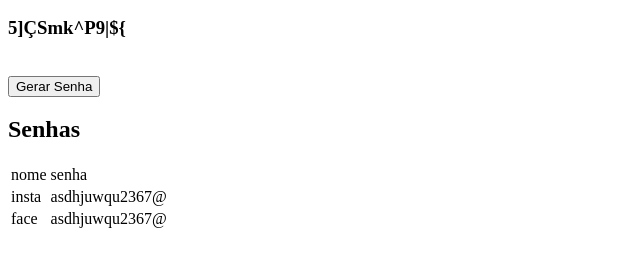
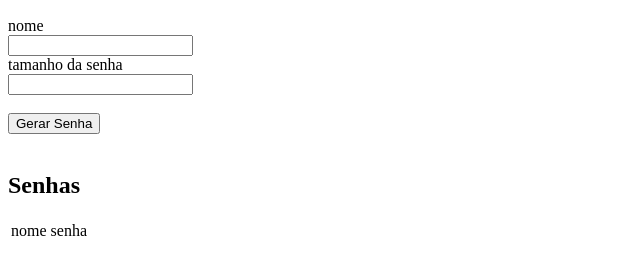
Before and after one commit to wwpedro/GeradorDeSenhas, a plain HTML site: page index.html in a window 1280 px wide. Both pictures are taken after a click on the button "Gerar Senha". Shown: the part 50-324 px from the top of the page, without its empty margins (0-640 px from the left). Drawn offline with Linux system fonts and the light colour scheme.

Commit message:
senha sendo gerada e adiconada na tabela

```diff
--- a/index.html
+++ b/index.html
@@ -9,31 +9,32 @@
     <Section>
         <div>
             <h1>Gerador de Senhas</h1>
-                <!--<label>nome</label><br>
+            <form>
+                <label for="nome">nome</label><br>
                 <input type="text" name="nome" id="nome"><br>
-                <label>tamanho da senha</label><br>
+                <label for="tamanho">tamanho da senha</label><br>
                 <input type="number" name="tamanho" id="tamanho"><br>
-                <label>senha</label><br>
-                <br>!-->
-                <h3></h3>
                 <br>
-                <button onclick="gerarSenha()">Gerar Senha</button>
+                <button type="button" onclick="gerarSenha()">Gerar Senha</button>
+            </form>
+            <br>
+            <h3></h3>
         </div>
-        <div>
+        <div id="senhas">
             <h2>Senhas</h2>
             <table>
-                <tr>
-                    <td>nome</td>
-                    <td>senha</td>
-                </tr>
-                <tr>
-                    <td>insta</td>
-                    <td>asdhjuwqu2367@</td>
-                </tr>
-                <tr>
-                    <td>face</td>
-                    <td>asdhjuwqu2367@</td>
-                </tr>
+                <thead>
+                    <tr>
+                        <td>nome</td>
+                        <td>senha</td>
+                    </tr>
+                </thead>
+                <tbody id="tabelaSenhas">
+
+                </tbody>
+                <tbody>
+
+                </tbody>
             </table>
         </div>
     </Section>
--- a/index.js
+++ b/index.js
@@ -1,21 +1,34 @@
+let Senhas = [];
+
 function gerarSenha() {
 
-    let maiusculas ="ABCDEFGHIJKLMNOPQRSTUVWXYZÇ";
-    let minusculas ="abcdefghijklmnopqrstuvwxyzç";
+    let maiusculas ="ABCDEFGHIJKLMNOPQRSTUVWXYZ";
+    let minusculas ="abcdefghijklmnopqrstuvwxyz";
     let numeros="0123456789";
     let caracteres="!@#$%&:.,;*()|^{}[]?";
     let lista = [maiusculas,minusculas,numeros,caracteres].join('').split('');
 
-    //let nome = document.getElementById("nome");
-    //let tamanho=document.getElementById("tamanho");
+    let nome = document.getElementById("nome").value;
+    let tamanho=document.getElementById("tamanho").value;
     let senha="";
 
-    for (let i = 0; i < 12; i++) {
+    for (let i = 0; i < tamanho; i++) {
         senha += lista[parseInt(Math.random()*lista.length)];
     }
 
-    return senha;
-
+    Senhas.push([nome,senha]);
+    atualizarTabela();
 }
 
-document.querySelector("h3").innerHTML = gerarSenha();
+function atualizarTabela() {
+    let tbody = document.getElementById("tabelaSenhas");
+    tbody.innerHTML = "";
+
+    for (let i = 0; i < Senhas.length; i++) {
+        let linha = tbody.insertRow();
+        let celula1 = linha.insertCell(0);
+        let celula2 = linha.insertCell(1);
+        celula1.innerHTML = Senhas[i][0];
+        celula2.innerHTML = Senhas[i][1];
+    }
+}
```
